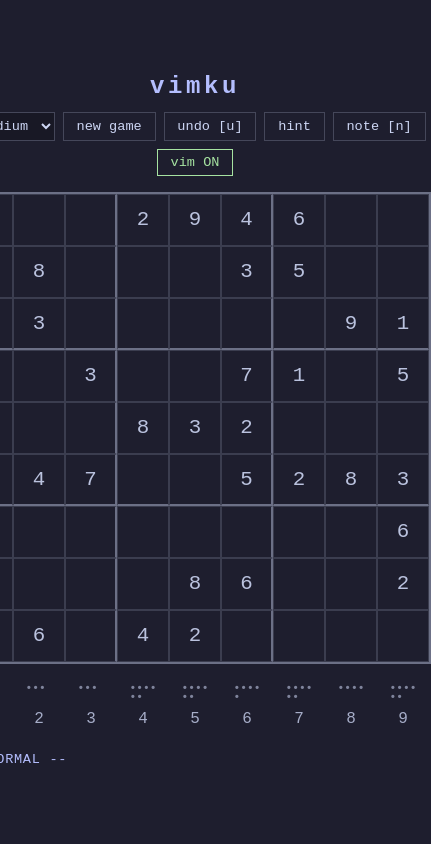
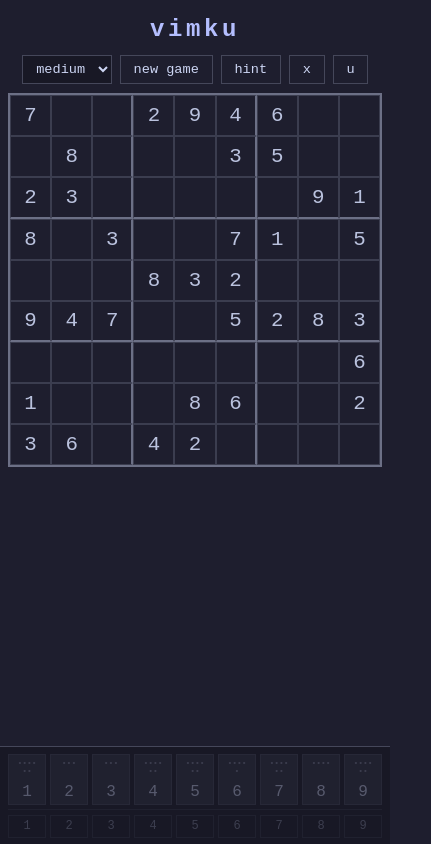
Before and after one commit to revolmusic23/vimku, a Vue app: page / in a window 390 px wide. Shown: the whole page, 431 px wide, since content can reach past the window. Built offline with nearby package versions, Linux system fonts and the light colour scheme.

Commit message:
feat: add digit tray in mobile

```diff
--- a/src/App.vue
+++ b/src/App.vue
@@ -9,14 +9,28 @@
           <option value="hard">hard</option>
         </select>
         <button @click="newGame(difficulty)">new game</button>
-        <button @click="undo">undo [u]</button>
-        <button @click="hint">hint</button>
-        <button :class="{ active: noteMode }" @click="noteMode = !noteMode">
+        <!-- desktop controls -->
+        <button v-if="!isMobile" @click="undo">undo [u]</button>
+        <button v-if="!isMobile" @click="hint">hint</button>
+        <button v-if="!isMobile" :class="{ active: noteMode }" @click="noteMode = !noteMode">
           note [n]{{ noteMode ? ' ON' : '' }}
         </button>
-        <button :class="{ active: vimMode }" @click="toggleVimMode">
+        <button v-if="!isMobile" :class="{ active: vimMode }" @click="toggleVimMode">
           vim{{ vimMode ? ' ON' : '' }}
         </button>
+        <!-- mobile controls -->
+        <button v-if="isMobile" @click="hint">hint</button>
+        <button
+          v-if="isMobile"
+          @click="
+            () => {
+              if (selected !== null) clearCell(selected)
+            }
+          "
+        >
+          x
+        </button>
+        <button v-if="isMobile" @click="undo">u</button>
       </div>
     </header>
 
@@ -39,16 +53,28 @@
       </div>
     </div>
 
-    <DigitTray :board="board" />
+    <DigitTray
+      :board="board"
+      :is-mobile="isMobile"
+      :selected="selected"
+      @fill="onTrayFill"
+      @fill-note="onTrayFillNote"
+    />
 
-    <div v-if="showSolved" class="solved-overlay">
+    <div v-if="showSolved" class="solved-overlay" @click.self="showSolved = false">
       <div class="solved-box">
         <div class="solved-title">solved</div>
-        <div class="help-row">
-          <span class="help-cmd">n</span>
-          <span class="help-desc">new game</span>
-        </div>
-        <div class="help-close">Esc to review board</div>
+        <template v-if="isMobile">
+          <button class="solved-btn" @click="newGame(difficulty)">new game</button>
+          <button class="solved-btn" @click="showSolved = false">review</button>
+        </template>
+        <template v-else>
+          <div class="help-row">
+            <span class="help-cmd">n</span>
+            <span class="help-desc">new game</span>
+          </div>
+          <div class="help-close">Esc to review board</div>
+        </template>
       </div>
     </div>
 
@@ -77,7 +103,7 @@
 </template>
 
 <script setup lang="ts">
-import { ref, computed, onMounted, onUnmounted } from 'vue'
+import { ref, computed, watch, onMounted, onUnmounted } from 'vue'
 import { useSudoku, type Difficulty, type Direction } from './composables/useSudoku'
 import DigitTray from './components/DigitTray.vue'
 
@@ -108,6 +134,19 @@ const cmdMode = ref(false)
 const cmdBuf = ref('')
 const showHelp = ref(false)
 const showSolved = ref(false)
+const isMobile = ref(false)
+
+function checkMobile() {
+  isMobile.value = window.innerWidth <= 600
+}
+
+watch(isMobile, (mobile) => {
+  if (mobile) {
+    vimMode.value = false
+    mode.value = 'normal'
+    countBuf.value = ''
+  }
+})
 
 function newGame(d?: Difficulty) {
   _newGame(d)
@@ -149,14 +188,18 @@ function onCompositionStart() {
 }
 
 onMounted(() => {
+  checkMobile()
+  if (isMobile.value) vimMode.value = false
   newGame()
   window.addEventListener('keydown', onKey)
   window.addEventListener('compositionstart', onCompositionStart)
+  window.addEventListener('resize', checkMobile)
 })
 
 onUnmounted(() => {
   window.removeEventListener('keydown', onKey)
   window.removeEventListener('compositionstart', onCompositionStart)
+  window.removeEventListener('resize', checkMobile)
 })
 
 function toggleVimMode() {
@@ -170,6 +213,20 @@ function onCellClick(idx: number) {
   if (vimMode.value && mode.value === 'normal') {
     mode.value = 'insert'
   }
+}
+
+function onTrayFill(d: number) {
+  if (selected.value === null) return
+  setCell(selected.value, d)
+  if (won.value) showSolved.value = true
+}
+
+function onTrayFillNote(d: number) {
+  if (selected.value === null) return
+  const prev = noteMode.value
+  noteMode.value = true
+  setCell(selected.value, d)
+  noteMode.value = prev
 }
 
 function cellClass(idx: number) {
@@ -456,12 +513,21 @@ function onKey(e: KeyboardEvent) {
 
 <style scoped>
 .app {
+  --cell: 52px;
   display: flex;
   flex-direction: column;
   align-items: center;
   gap: 1rem;
   outline: none;
   position: relative;
+}
+
+@media (max-width: 600px) {
+  .app {
+    --cell: clamp(32px, calc((100vw - 1rem - 4px) / 9), 52px);
+    gap: 0.6rem;
+    padding-bottom: 8rem;
+  }
 }
 
 header {
@@ -486,14 +552,14 @@ h1 {
 
 .board {
   display: grid;
-  grid-template-columns: repeat(9, 52px);
-  grid-template-rows: repeat(9, 52px);
+  grid-template-columns: repeat(9, var(--cell));
+  grid-template-rows: repeat(9, var(--cell));
   border: 2px solid var(--overlay0);
 }
 
 .cell {
-  width: 52px;
-  height: 52px;
+  width: var(--cell);
+  height: var(--cell);
   border: 1px solid color-mix(in srgb, var(--surface0) 50%, var(--surface1));
   display: flex;
   align-items: center;
@@ -585,6 +651,12 @@ h1 {
   margin-bottom: 0.25rem;
 }
 
+.solved-btn {
+  width: 100%;
+  padding: 0.5rem;
+  text-align: center;
+}
+
 .help-overlay {
   position: fixed;
   inset: 0;
@@ -633,7 +705,7 @@ h1 {
 }
 
 .statusline {
-  width: 468px;
+  width: calc(9 * var(--cell) + 4px);
   min-height: 1.4rem;
   display: flex;
   align-items: center;
--- a/src/components/DigitTray.vue
+++ b/src/components/DigitTray.vue
@@ -1,9 +1,43 @@
 <template>
-  <div class="digit-tray">
-    <div v-for="d in 9" :key="d" class="digit-col" :class="{ done: remainingCounts[d - 1] === 0 }">
-      <div class="dot-area">{{ '•'.repeat(Math.min(remainingCounts[d - 1], 8)) }}</div>
-      <span class="label">{{ d }}</span>
-    </div>
+  <div class="digit-tray" :class="{ mobile: isMobile }">
+    <!-- desktop: existing layout -->
+    <template v-if="!isMobile">
+      <div
+        v-for="d in 9"
+        :key="d"
+        class="digit-col"
+        :class="{ done: remainingCounts[d - 1] === 0 }"
+      >
+        <div class="dot-area">{{ '•'.repeat(Math.min(remainingCounts[d - 1], 8)) }}</div>
+        <span class="label">{{ d }}</span>
+      </div>
+    </template>
+
+    <!-- mobile: two interactive rows -->
+    <template v-else>
+      <div class="fill-row" :class="{ inactive: selected === null }">
+        <button
+          v-for="d in 9"
+          :key="d"
+          class="fill-btn"
+          :class="{ done: remainingCounts[d - 1] === 0 }"
+          @click="selected !== null && emit('fill', d)"
+        >
+          <span class="fill-dots">{{ '•'.repeat(Math.min(remainingCounts[d - 1], 8)) }}</span>
+          <span class="fill-num">{{ d }}</span>
+        </button>
+      </div>
+      <div class="note-row" :class="{ inactive: selected === null }">
+        <button
+          v-for="d in 9"
+          :key="d"
+          class="note-btn"
+          @click="selected !== null && emit('fillNote', d)"
+        >
+          {{ d }}
+        </button>
+      </div>
+    </template>
   </div>
 </template>
 
@@ -12,6 +46,13 @@ import { computed } from 'vue'
 
 const props = defineProps<{
   board: number[]
+  isMobile?: boolean
+  selected?: number | null
+}>()
+
+const emit = defineEmits<{
+  fill: [digit: number]
+  fillNote: [digit: number]
 }>()
 
 const remainingCounts = computed(() => {
@@ -22,10 +63,11 @@ const remainingCounts = computed(() => {
 </script>
 
 <style scoped>
-.digit-tray {
+/* ── desktop ── */
+.digit-tray:not(.mobile) {
   display: grid;
-  grid-template-columns: repeat(9, 52px);
-  width: 468px;
+  grid-template-columns: repeat(9, var(--cell, 52px));
+  width: calc(9 * var(--cell, 52px));
 }
 
 .digit-col {
@@ -56,4 +98,94 @@ const remainingCounts = computed(() => {
 .done .label {
   color: var(--surface1);
 }
+
+/* ── mobile ── */
+.digit-tray.mobile {
+  position: fixed;
+  bottom: 0;
+  left: 0;
+  right: 0;
+  background: var(--mantle);
+  border-top: 1px solid var(--surface1);
+  padding: 0.4rem 0.5rem;
+  padding-bottom: calc(0.4rem + env(safe-area-inset-bottom, 0px));
+  z-index: 50;
+  display: flex;
+  flex-direction: column;
+  gap: 0.3rem;
+}
+
+.fill-row,
+.note-row {
+  display: flex;
+  gap: 0.25rem;
+}
+
+.fill-row.inactive,
+.note-row.inactive {
+  opacity: 0.35;
+}
+
+.fill-btn {
+  flex: 1;
+  display: flex;
+  flex-direction: column;
+  align-items: center;
+  padding: 0.25rem 0;
+  background: var(--surface0);
+  border: 1px solid var(--surface1);
+  color: var(--text);
+  font-family: inherit;
+  cursor: pointer;
+  gap: 1px;
+}
+
+.fill-btn.done .fill-num {
+  color: var(--surface2);
+}
+
+.fill-btn:not(.done) .fill-num {
+  color: var(--text);
+}
+
+.fill-btn:active:not(.inactive *) {
+  background: var(--surface1);
+}
+
+.fill-dots {
+  font-size: 0.5rem;
+  color: var(--overlay1);
+  line-height: 1;
+  height: 1.5rem;
+  overflow: hidden;
+  word-break: break-all;
+  width: 4ch;
+  text-align: center;
+}
+
+.fill-num {
+  font-size: 1rem;
+  line-height: 1;
+}
+
+.note-row {
+  border-top: 1px solid var(--surface0);
+  padding-top: 0.3rem;
+}
+
+.note-btn {
+  flex: 1;
+  padding: 0.2rem 0;
+  background: transparent;
+  border: 1px solid var(--surface0);
+  color: var(--overlay1);
+  font-family: inherit;
+  font-size: 0.75rem;
+  cursor: pointer;
+}
+
+.note-btn:active {
+  background: var(--surface0);
+  color: var(--text);
+}
 </style>
--- a/src/composables/useSudoku.ts
+++ b/src/composables/useSudoku.ts
@@ -193,9 +193,13 @@ export function useSudoku() {
       else s.add(num)
       notes.value[idx] = s
     } else {
-      board.value[idx] = num
-      notes.value[idx] = new Set()
-      clearPeerNotes(idx, num)
+      if (board.value[idx] === num) {
+        board.value[idx] = 0
+      } else {
+        board.value[idx] = num
+        notes.value[idx] = new Set()
+        clearPeerNotes(idx, num)
+      }
       checkWin()
     }
   }
--- a/src/style.css
+++ b/src/style.css
@@ -1,39 +1,42 @@
 /* Catppuccin Mocha */
 :root {
-  --base:    #1e1e2e;
-  --mantle:  #181825;
-  --crust:   #11111b;
+  --base: #1e1e2e;
+  --mantle: #181825;
+  --crust: #11111b;
   --surface0: #313244;
   --surface1: #45475a;
   --surface2: #585b70;
   --overlay0: #6c7086;
   --overlay1: #7f849c;
-  --text:    #cdd6f4;
+  --text: #cdd6f4;
   --subtext0: #a6adc8;
   --subtext1: #bac2de;
   --lavender: #b4befe;
-  --blue:    #89b4fa;
+  --blue: #89b4fa;
   --sapphire: #74c7ec;
-  --sky:     #89dceb;
-  --teal:    #94e2d5;
-  --green:   #a6e3a1;
-  --yellow:  #f9e2af;
-  --peach:   #fab387;
-  --maroon:  #eba0ac;
-  --red:     #f38ba8;
-  --mauve:   #cba6f7;
-  --pink:    #f5c2e7;
+  --sky: #89dceb;
+  --teal: #94e2d5;
+  --green: #a6e3a1;
+  --yellow: #f9e2af;
+  --peach: #fab387;
+  --maroon: #eba0ac;
+  --red: #f38ba8;
+  --mauve: #cba6f7;
+  --pink: #f5c2e7;
   --flamingo: #f2cdcd;
   --rosewater: #f5e0dc;
 }
 
-*, *::before, *::after {
+*,
+*::before,
+*::after {
   box-sizing: border-box;
   margin: 0;
   padding: 0;
 }
 
-html, body {
+html,
+body {
   background: var(--base);
   color: var(--text);
   font-family: 'JetBrains Mono', 'Fira Code', 'Cascadia Code', monospace;
@@ -48,6 +51,20 @@ html, body {
   align-items: center;
   justify-content: center;
   padding: 2rem;
+}
+
+@media (max-width: 600px) {
+  #app {
+    padding: 0.5rem;
+    justify-content: flex-start;
+    padding-top: 1rem;
+  }
+
+  button,
+  select {
+    font-size: 0.8rem;
+    padding: 0.25rem 0.5rem;
+  }
 }
 
 button {
```
Also changed, not shown: 1 other file (tests, documents, lock files or other folders).
